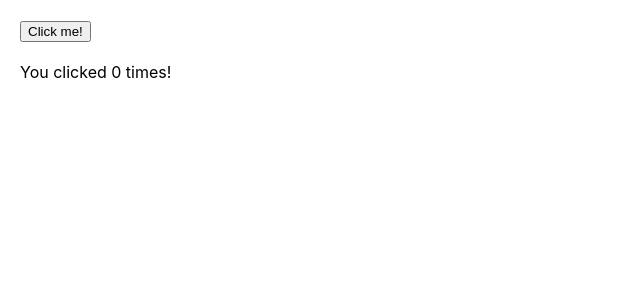
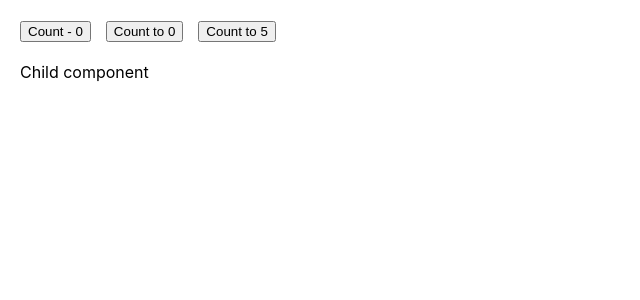
Before and after one commit to aleksandar8821/React-internals, a React (Create React App) app: page / in a window 1280 px wide. Shown: the top 300 px of the page, without its empty margins (0-640 px from the left). Built offline with nearby package versions, Linux system fonts and the light colour scheme.

Commit message:
13. use effect 2 - parent - child

```diff
--- a/src/App.js
+++ b/src/App.js
@@ -1,28 +1,7 @@
-import { useState, useEffect } from "react";
+import { Parent } from "./Parent";
 
 function App() {
-  const [counter, setCounter] = useState(0);
-
-  const increaseByOne = () => {
-    setCounter((prevState) => prevState + 1);
-  };
-
-  useEffect(() => {
-    console.log("effect executed");
-  })
-
-  console.log("rendered");
-
-  return (
-    <>
-      <button type="button" onClick={increaseByOne}>
-        Click me!
-      </button>
-      <br />
-      <br />
-      You clicked {counter} times!
-    </>
-  );
+  return <Parent />;
 }
 
 export default App;
--- a/src/Child.js
+++ b/src/Child.js
@@ -1,12 +1,15 @@
-import React from 'react'
+import { useEffect } from 'react'
 
-export const Child = ({ passedName }) => {
+export const Child = () => {
+    useEffect(() => {
+        console.log('Child Effect')
+    })
+
     console.log('Child Render')
+
     return (
         <div>
-            Child component - {passedName}
+            Child component
         </div>
     )
 }
-
-export const MemoizedChild = React.memo(Child);
--- a/src/Parent.js
+++ b/src/Parent.js
@@ -1,18 +1,23 @@
-import { useState } from 'react'
+import { useState, useEffect } from 'react'
 import { Child } from './Child'
 
 export const Parent = () => {
     const [count, setCount] = useState(0)
-    const [name, setName] = useState('Panonit')
+
+    useEffect(() => {
+        console.log('Parent Effect')
+    })
 
     console.log('Parent Render')
+
     return (
         <div>
             <button onClick={() => setCount(c => c + 1)}>Count - {count}</button>
-            <button onClick={() => setName('Codolis')}>Change name</button>
+            <button onClick={() => setCount(0)}>Count to 0</button>
+            <button onClick={() => setCount(5)}>Count to 5</button>
             <br />
             <br />
-            <Child passedName={name} />
+            <Child />
         </div>
     )
 }
```
